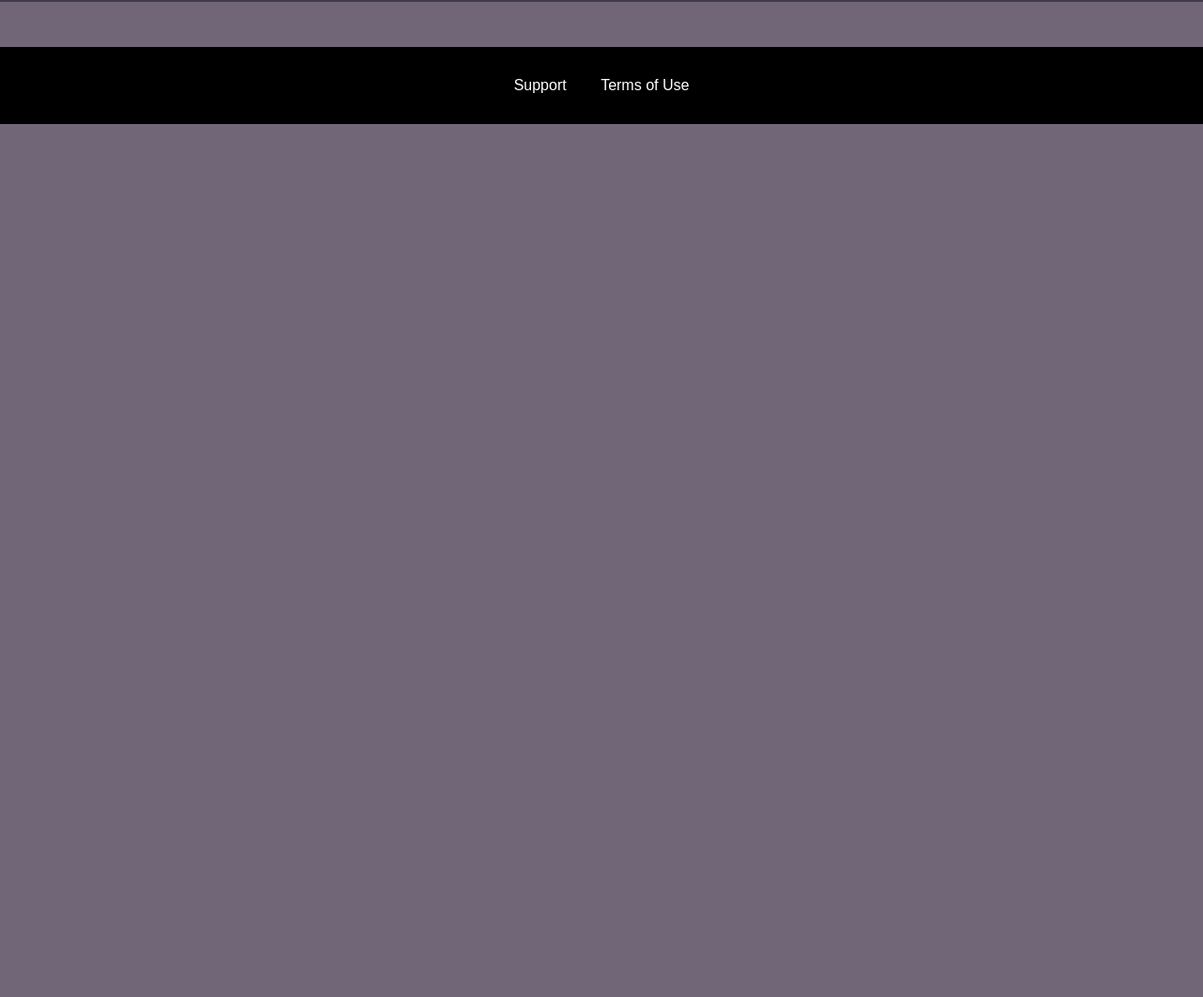
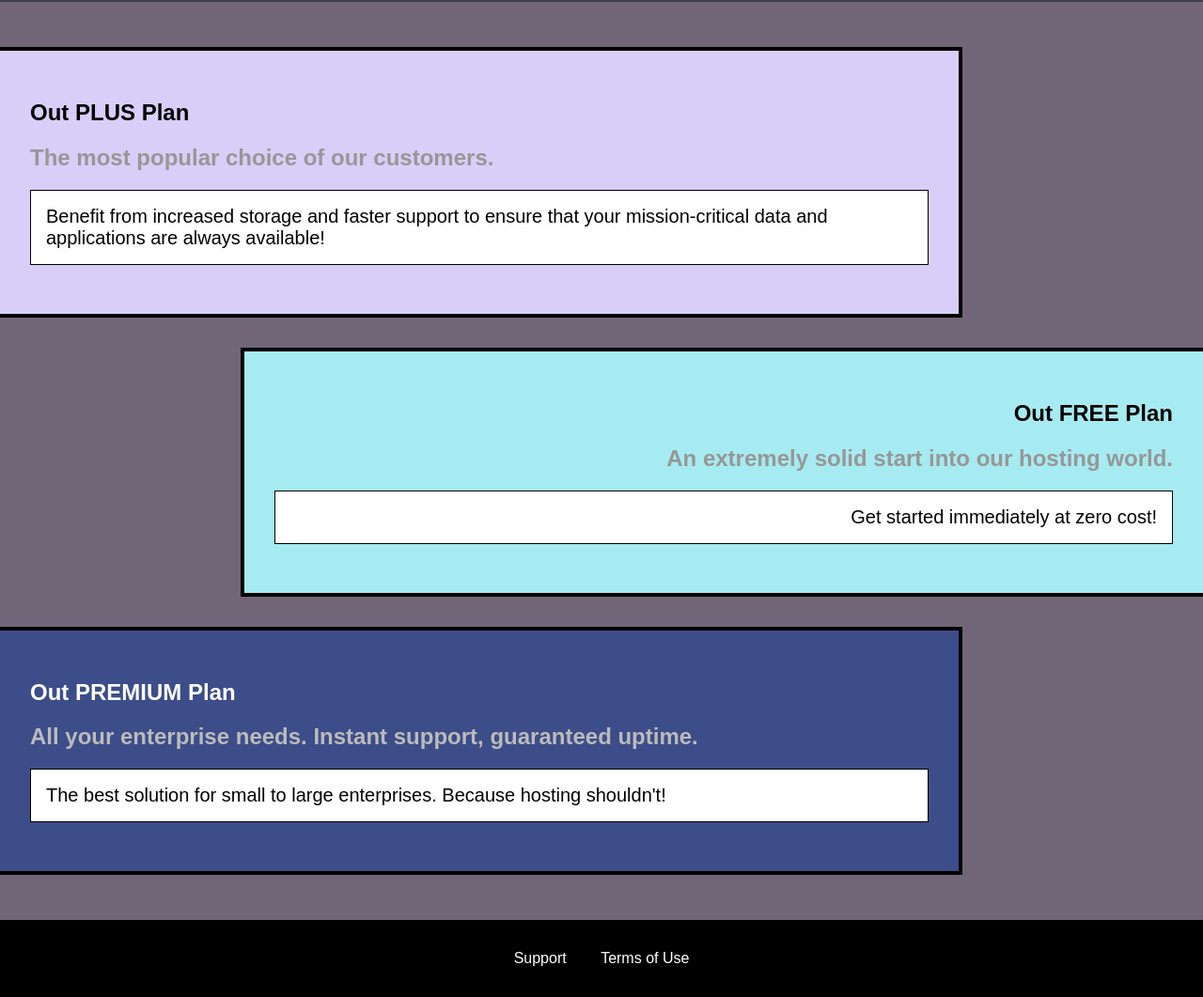
Before and after one commit to craigdev937/maxCSS3, a plain HTML site: page packages/packages.html in a window 1280 px wide. Shown: the part 40-1101 px from the top of the page at 94% size. Before the commit the page ends 800 px from the top, so only its background shows below. Drawn offline with Linux system fonts and the light colour scheme.

Commit message:
Added a new page and created new CSS3 files.

```diff
--- a/main.css
+++ b/main.css
@@ -16,6 +16,12 @@
 #product-overview h1 {
     color: #fff;
     font-family: 'Anton', sans-serif;
+}
+
+.plan__list {
+    width: 80%;
+    margin: auto;
+    text-align: center;
 }
 
 .plan {
--- a/packages/packages.css
+++ b/packages/packages.css
@@ -0,0 +1,67 @@
+main {
+    padding-top: 32px;
+}
+
+.package {
+    width: 80%;
+    margin: 16px 0;
+    border: 4px solid;
+    border-left: none;
+}
+
+.package:hover,
+.package:active {
+    box-shadow: 2px 2px 4px rgba(0, 0, 0, 0.5);
+    border-color: #ff5454 /* !important */;
+}
+
+.package a {
+    text-decoration: none;
+    color: inherit;
+    display: block;
+    padding: 32px;
+}
+
+.package__subtitle {
+    color: #979797;
+}
+
+.package__info {
+    padding: 16px;
+    border: 1px solid;
+    font-size: 20px;
+    background: #fff;
+}
+
+#plus {
+    background: rgb(221, 213, 255, 0.95);
+}
+
+.clearfix {
+    clear: both;
+}
+
+#free {
+    background: rgba(169, 243, 248, 0.95);
+    float: right;
+    border-right: none;
+    border-left: 4px solid;
+    text-align: right;
+}
+
+#free:hover,
+#free:active {
+    border-left-color: #ff5454;
+}
+
+#premium {
+    background: rgba(57, 76, 139, 0.95);
+}
+
+#premium .package__title {
+    color: #fff;
+}
+
+#premium .package__subtitle {
+    color: #bbb;
+}
--- a/packages/packages.html
+++ b/packages/packages.html
@@ -21,7 +21,28 @@
         </nav>
     </header>
     <main>
-
+        <section class="package" id="plus">
+            <a href="#">
+                <h1 class="package__title">Out PLUS Plan</h1>
+                <h2 class="package__subtitle">The most popular choice of our customers.</h2>
+                <p class="package__info">Benefit from increased storage and faster support to ensure that your mission-critical data and applications are always available!</p>
+            </a>
+        </section>
+        <section class="package" id="free">
+            <a href="#">
+                <h1 class="package__title">Out FREE Plan</h1>
+                <h2 class="package__subtitle">An extremely solid start into our hosting world.</h2>
+                <p class="package__info">Get started immediately at zero cost!</p>
+            </a>
+        </section>
+        <div class="clearfix"></div>
+        <section class="package" id="premium">
+            <a href="#">
+                <h1 class="package__title">Out PREMIUM Plan</h1>
+                <h2 class="package__subtitle">All your enterprise needs.  Instant support, guaranteed uptime.</h2>
+                <p class="package__info">The best solution for small to large enterprises.  Because hosting shouldn't!</p>
+            </a>
+        </section>
     </main>
     <footer class="main-footer">
         <nav>
--- a/shared.css
+++ b/shared.css
@@ -72,8 +72,6 @@ body {
     border: none;
 }
 
-
-
 .main-footer {
     background-color: #000;
     padding: 32px;
```
Also changed, not shown: index.html (+1 -1 lines).
